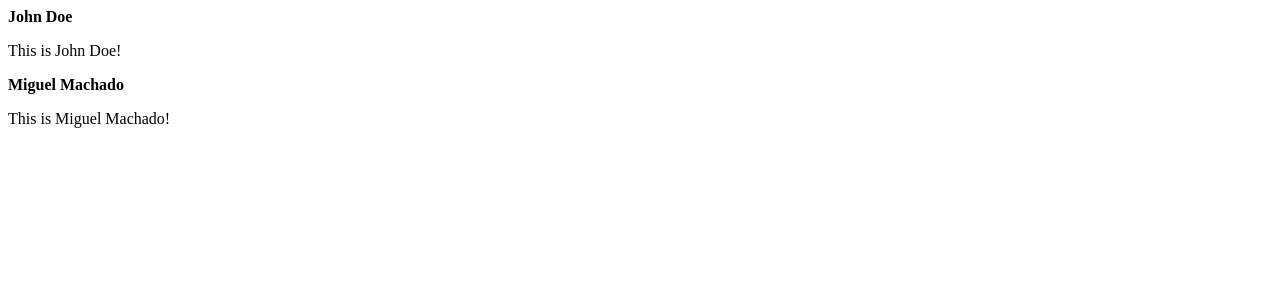
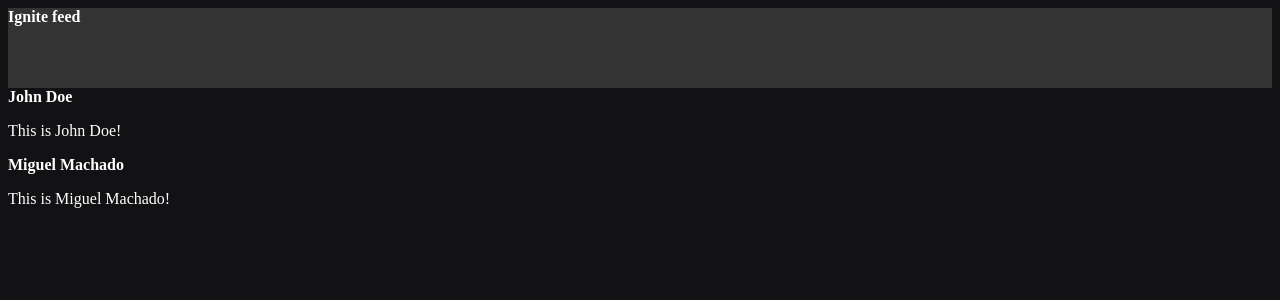
Before and after one commit to MiguelMachado-dev/ignite-reactjs, a React (Vite) app in the folder 01-fundamentos-reactjs/: page / in a window 1280 px wide. Shown: the top 300 px of the page. Built offline with nearby package versions, Linux system fonts and the light colour scheme.

Commit message:
feat: add css modules support

```diff
--- a/01-fundamentos-reactjs/src/App.jsx
+++ b/01-fundamentos-reactjs/src/App.jsx
@@ -1,8 +1,13 @@
+import { Header } from "./components/Header";
 import { Post } from "./Post";
+
+import "./styles.css"
 
 export function App() {
   return (
     <>
+      <Header />
+
       <Post author="John Doe" content="This is John Doe!" />
       <Post author="Miguel Machado" content="This is Miguel Machado!" />
     </>
--- /dev/null
+++ b/01-fundamentos-reactjs/src/components/Header/index.jsx
@@ -0,0 +1,9 @@
+import S from "./styles.module.css";
+
+export function Header() {
+  return (
+    <header className={S.header}>
+      <strong>Ignite feed</strong>
+    </header>
+  );
+}
--- /dev/null
+++ b/01-fundamentos-reactjs/src/components/Header/styles.module.css
@@ -0,0 +1,4 @@
+.header {
+  background-color: #333;
+  height: 80px;
+}
--- /dev/null
+++ b/01-fundamentos-reactjs/src/styles.css
@@ -0,0 +1,4 @@
+body {
+  background-color: #121214;
+  color: #fff;
+}
```
